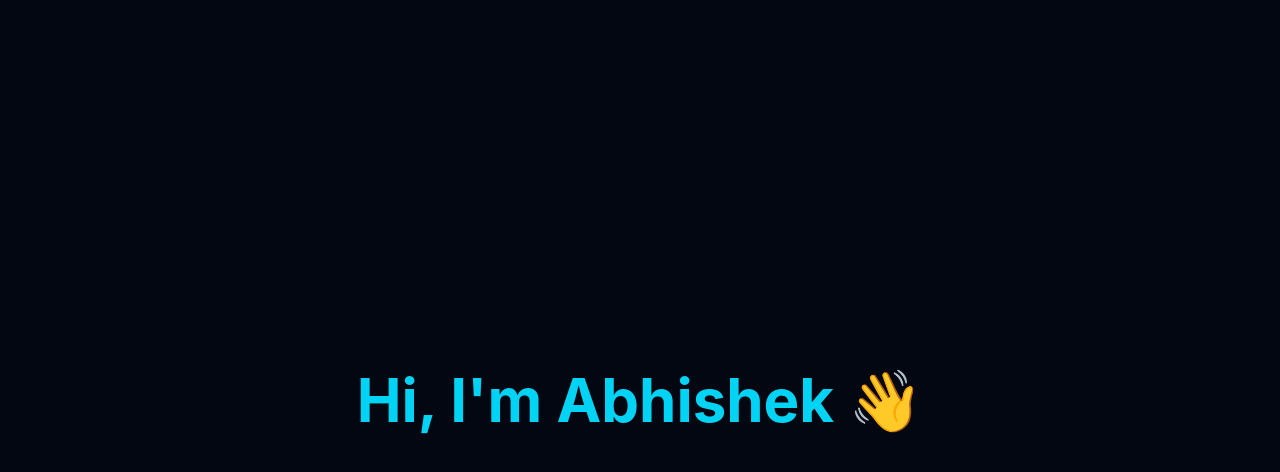
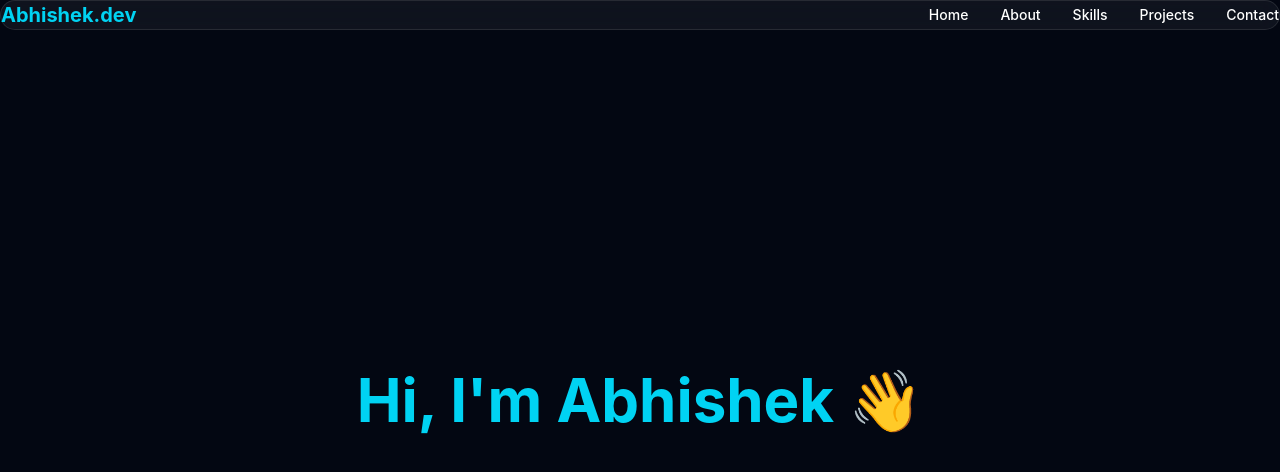
Before and after one commit to imabhishekmahli/portfolio, a React app: page / in a window 1280 px wide. Shown: the top 472 px of the page. Built offline with nearby package versions, Linux system fonts and the light colour scheme; the HTML template or start-up script is replaced by a standard one.

Commit message:
Create responsive navigation bar

```diff
--- a/src/components/Hero/Hero.jsx
+++ b/src/components/Hero/Hero.jsx
@@ -1,6 +1,9 @@
 function Hero() {
   return (
-    <section className="min-h-screen flex items-center justify-center">
+    <section
+      id="home"
+      className="min-h-screen flex items-center justify-center"
+    >
       <h1 className="text-6xl font-bold text-cyan-400">Hi, I'm Abhishek 👋</h1>
     </section>
   );
--- /dev/null
+++ b/src/components/Navbar/Navbar.jsx
@@ -0,0 +1,47 @@
+import Container from "../UI/Container";
+
+function Navbar() {
+  return (
+    <header className="fixed top-0 left-0 w-full z-50">
+      <Container>
+        <nav className="mt-4 flex items-center justify-between rounded-2xl border border-white/10 bg-white/5 px-6 py-4 backdrop-blur-md">
+          <h1 className="text-xl font-bold text-cyan-400">Abhishek.dev</h1>
+
+          <ul className="hidden md:flex items-center gap-8 text-sm font-medium">
+            <li>
+              <a href="#home" className="hover:text-cyan-400 transition">
+                Home
+              </a>
+            </li>
+
+            <li>
+              <a href="#about" className="hover:text-cyan-400 transition">
+                About
+              </a>
+            </li>
+
+            <li>
+              <a href="#skills" className="hover:text-cyan-400 transition">
+                Skills
+              </a>
+            </li>
+
+            <li>
+              <a href="#projects" className="hover:text-cyan-400 transition">
+                Projects
+              </a>
+            </li>
+
+            <li>
+              <a href="#contact" className="hover:text-cyan-400 transition">
+                Contact
+              </a>
+            </li>
+          </ul>
+        </nav>
+      </Container>
+    </header>
+  );
+}
+
+export default Navbar;
--- a/src/pages/Home.jsx
+++ b/src/pages/Home.jsx
@@ -1,10 +1,12 @@
+import Navbar from "../components/Navbar/Navbar";
 import Hero from "../components/Hero/Hero";
 
 function Home() {
   return (
-    <main>
+    <>
+      <Navbar />
       <Hero />
-    </main>
+    </>
   );
 }
 
```
